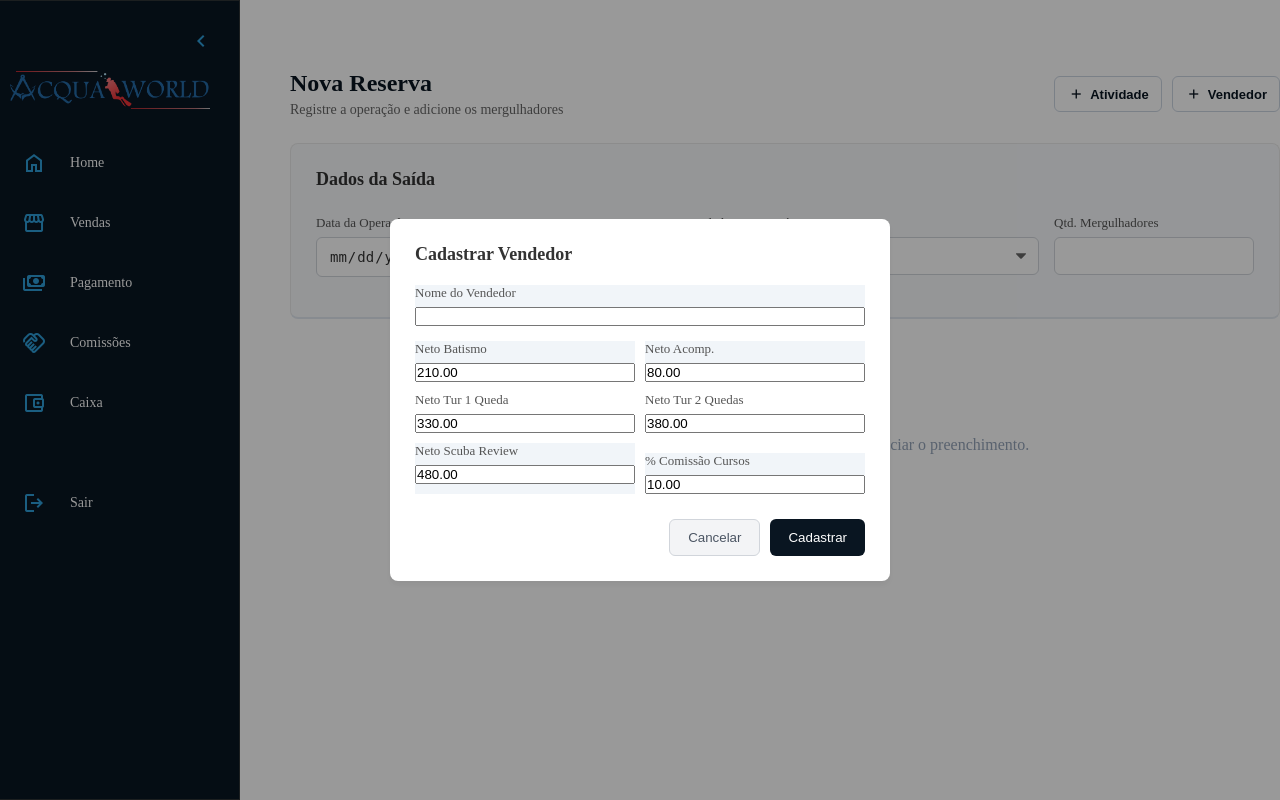
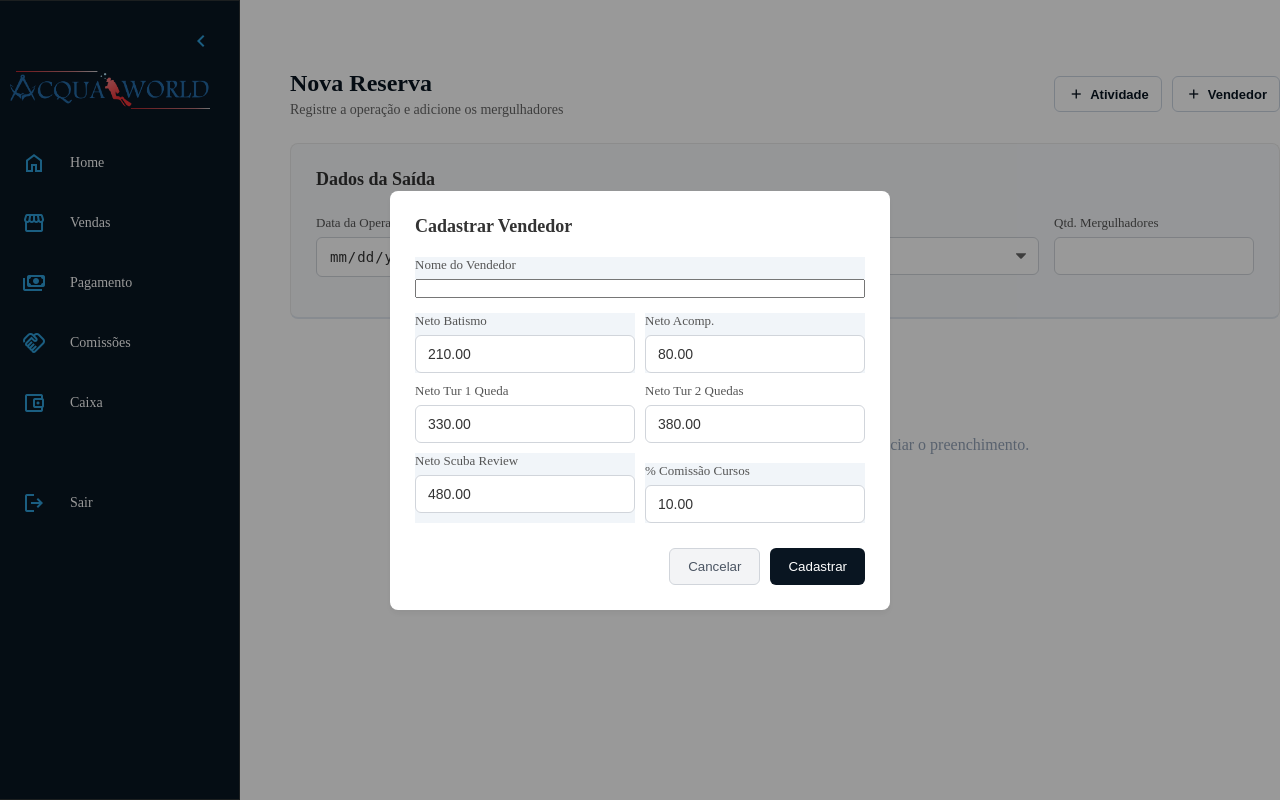
Before and after one commit to igorjovita/acqua_world, a Django app: page /sales/ in a window 1280 px wide, after a click that opens the changed part. Run offline with Django 5.2, Linux system fonts and the light colour scheme; data that the repository does not hold is empty.

Commit message:
Atualizações front end3

```diff
--- a/gestao/templates/sales.html
+++ b/gestao/templates/sales.html
@@ -74,27 +74,27 @@
                 <div style="display:grid; grid-template-columns: 1fr 1fr; gap:10px;">
                     <div class="field-group" style="background:#f1f5f9;">
                         <label>Neto Batismo</label>
-                        <input type="number" step="0.01" name="neto_batismo" value="210.00">
+                        <input type="number" step="0.01" name="neto_batismo" value="210.00" class="modern-input">
                     </div>
                     <div class="field-group" style="background:#f1f5f9;">
                         <label>Neto Acomp.</label>
-                        <input type="number" step="0.01" name="neto_acp" value="80.00">
+                        <input type="number" step="0.01" name="neto_acp" value="80.00" class="modern-input">
                     </div>
                     <div class="field-group">
                         <label>Neto Tur 1 Queda</label>
-                        <input type="number" step="0.01" name="neto_turismo_1" value="330.00">
+                        <input type="number" step="0.01" name="neto_turismo_1" value="330.00" class="modern-input">
                     </div>
                     <div class="field-group">
                         <label>Neto Tur 2 Quedas</label>
-                        <input type="number" step="0.01" name="neto_turismo_2" value="380.00">
+                        <input type="number" step="0.01" name="neto_turismo_2" value="380.00" class="modern-input">
                     </div>
                     <div class="field-group" style="background:#f1f5f9;">
                         <label>Neto Scuba Review</label>
-                        <input type="number" step="0.01" name="neto_scuba" value="480.00">
+                        <input type="number" step="0.01" name="neto_scuba" value="480.00" class="modern-input">
                     </div>
                     <div class="field-group" style="background:#f1f5f9; margin-top:10px;">
                         <label>% Comissão Cursos</label>
-                        <input type="number" step="0.01" name="neto_curso" value="10.00">
+                        <input type="number" step="0.01" name="neto_curso" value="10.00" class="modern-input">
                     </div>
                 </div>
 
```
